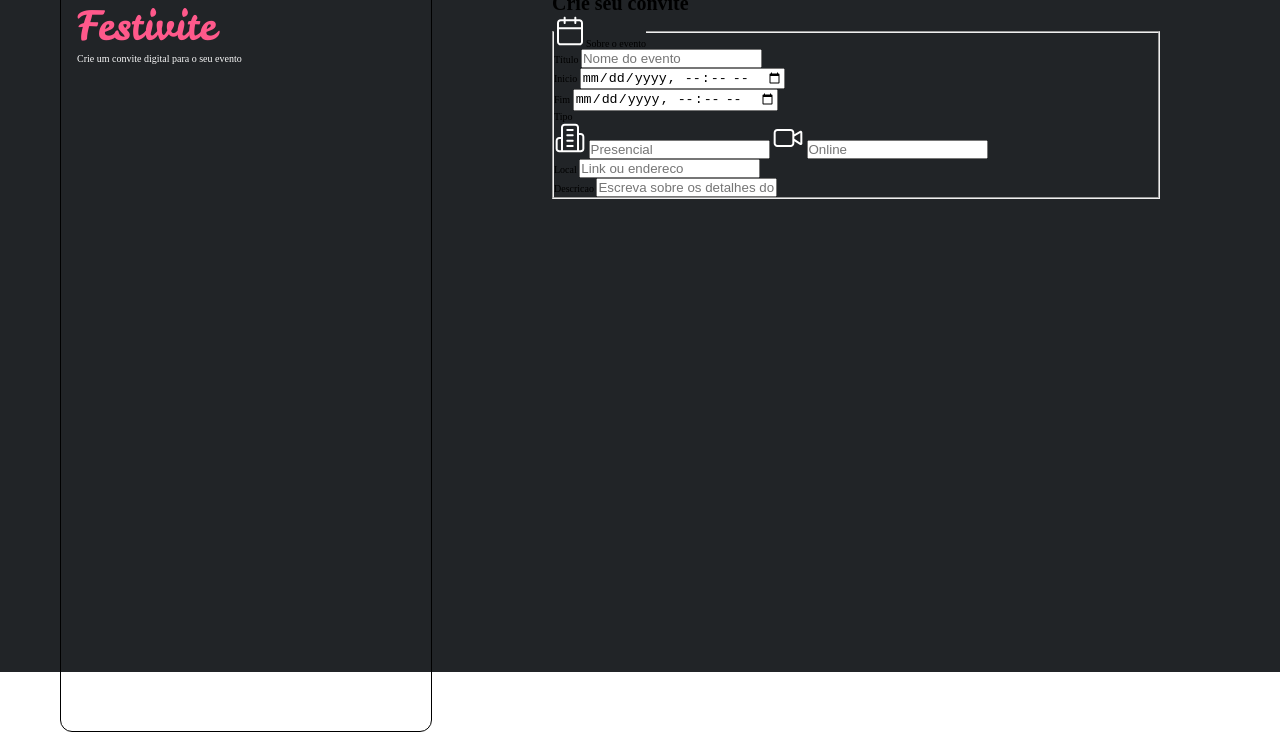
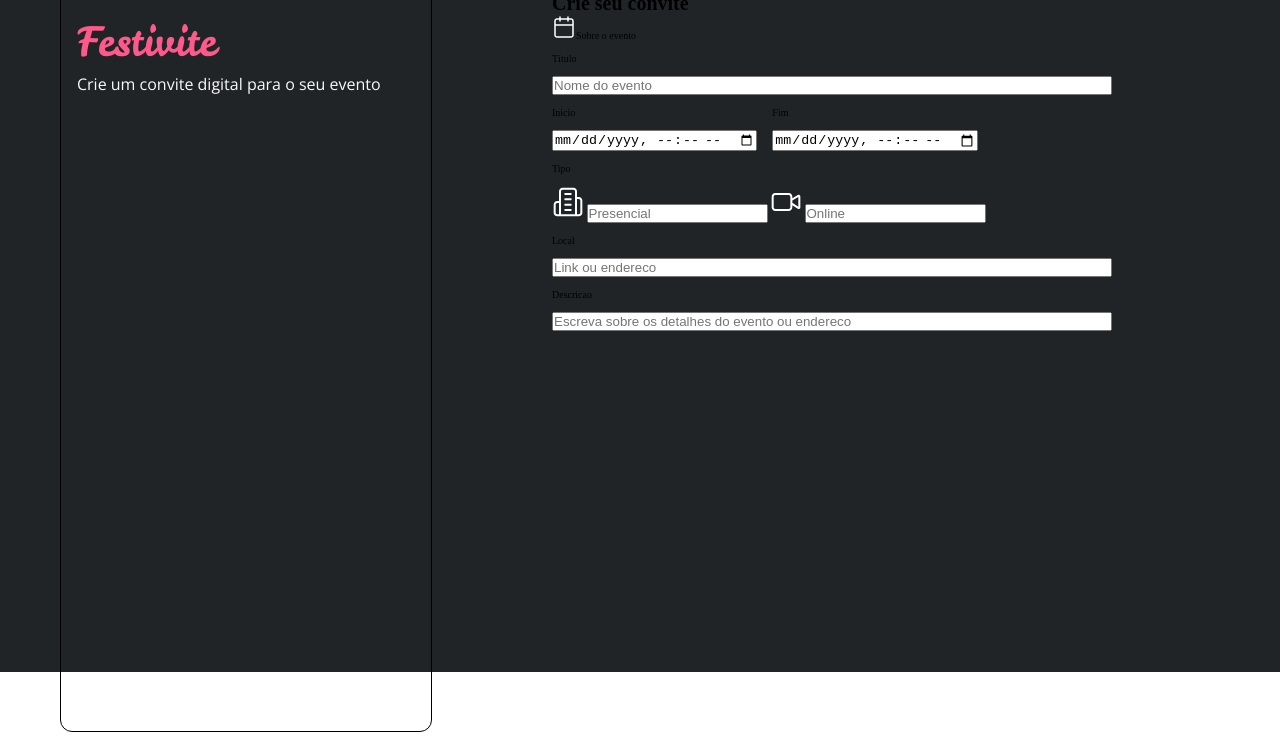
Before and after one commit to Jackeline-Matos/Convite-Digital, a plain HTML site: page index.html in a window 1280 px wide. Shown: the part 128-880 px from the top of the page. Drawn offline with nearby package versions, Linux system fonts and the light colour scheme.

Commit message:
add images to the img folder

```diff
--- /dev/null
+++ b/styles/forms.css
@@ -0,0 +1,34 @@
+.main-container{
+    & #img-event{
+        width: 2.4rem;
+        height: 2.4rem;
+    }
+
+
+}
+
+
+fieldset {
+  border: none;
+}
+
+.event-wrapper {
+  display: flex;
+  flex-direction: column;
+  max-width: 56rem;
+
+  & label{
+      margin: 1.2rem 0 1.2rem 0;
+  }
+
+  & img{
+
+  }
+
+}
+
+ .event-datetime{
+    display: flex;
+    gap:1.5rem;
+
+}
--- a/styles/global.css
+++ b/styles/global.css
@@ -5,7 +5,7 @@
 }
 
 :root {
-  /* desta forma posso dividir px/10 : ex: 37px/10 = 3.7rem ao inves de dividir 37/16 */
+  /* desta forma posso dividir px/10 : ex: 37px/10 = 3.7rem ao inves de dividir 37/16  */
   font-size: 62.5%;
 
   /* Brand */
--- a/styles/index.css
+++ b/styles/index.css
@@ -1,2 +1,3 @@
 @import url(global.css);
 @import url(layout.css);
+@import url(forms.css);
--- a/styles/layout.css
+++ b/styles/layout.css
@@ -29,11 +29,13 @@ aside {
       h1 {
         font: var(--font-logo);
         color: var(--pink);
+        margin-top: 1.6rem;
       }
 
       p {
-        font-family: var(--font-body-md);
+        font: var(--font-body-md);
         color: var(--text-heading);
+        margin-top: .4rem;
       }
     }
     & img {
```
Also changed, not shown: assets/img/Image-1.png (added), assets/img/Image-10.png (added), assets/img/Image-11.png (added), assets/img/Image-2.png (added), assets/img/Image-3.png (added), assets/img/Image-4.png (added), assets/img/Image-5.png (added), assets/img/Image-6.png (added), assets/img/Image-7.png (added), assets/img/Image-8.png (added), assets/img/Image-9.png (added), assets/img/Image.png (added).
